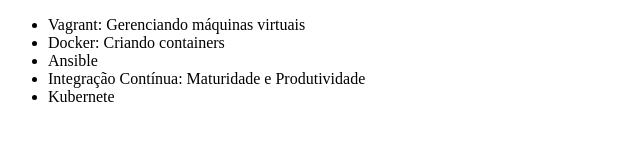
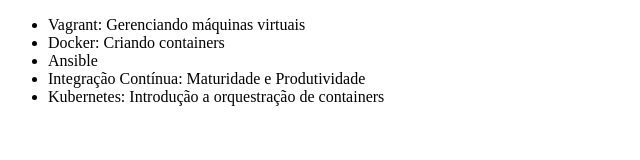
Before and after one commit to barbisliboni/alura-git, a plain HTML site: page index.html in a window 1280 px wide. Shown: the whole page, without its empty margins (0-640 px from the left). Drawn offline with Linux system fonts and the light colour scheme.

Commit message:
Alterando o nome do curso de Kubernetes

```diff
--- a/index.html
+++ b/index.html
@@ -10,7 +10,7 @@
         <li>Docker: Criando containers</li>
         <li>Ansible</li>
         <li>Integração Contínua: Maturidade e Produtividade</li>
-        <li>Kubernete</li>
+        <li>Kubernetes: Introdução a orquestração de containers</li>
     </ul>
 
 </body>
```
